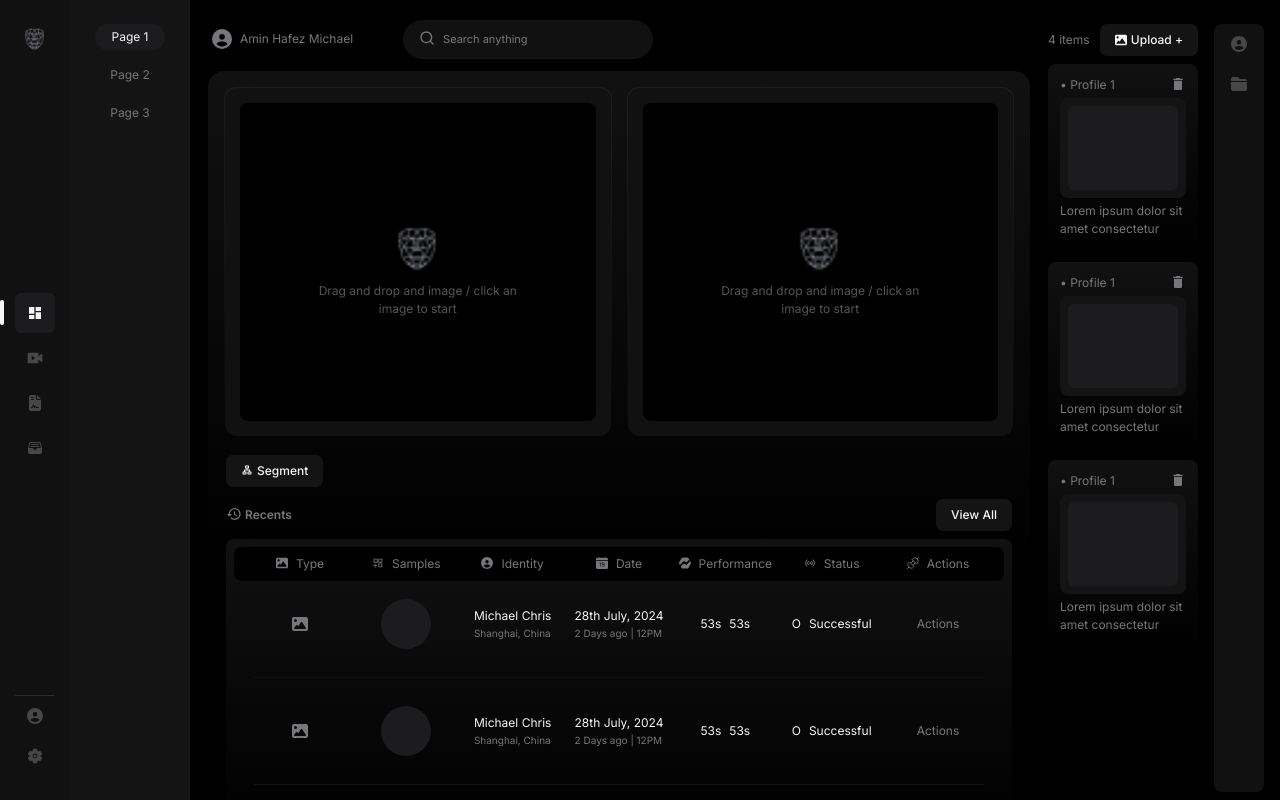
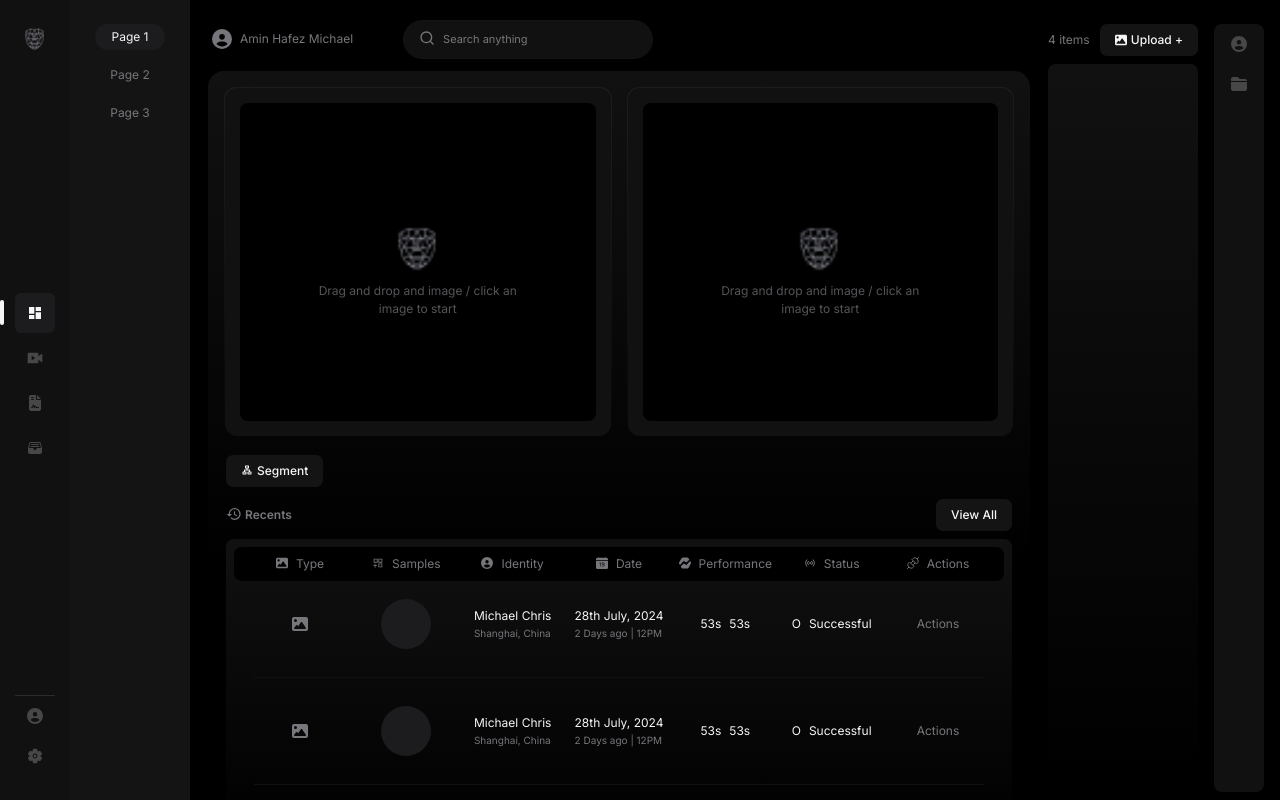
Before and after one commit to Fvlcon1/fvlcon-dashboard, a Next.js app: page /dashboard/home in a window 1280 px wide. Shown: the top 800 px of the page. Built offline with nearby package versions, Linux system fonts and the light colour scheme.

Commit message:
ability to select and delete images

```diff
--- a/src/app/dashboard/home/components/images.tsx
+++ /dev/null
@@ -1,40 +0,0 @@
-import Button from "@components/button/button"
-import AppTypography from "@styles/components/appTypography"
-import Flex from "@styles/components/flex"
-import theme from "@styles/theme"
-import { FaImage } from "react-icons/fa6"
-import { MdDelete } from "react-icons/md"
-import UploadedImage from "./uploadedImage"
-
-const Images = () => {
-    return (
-        <div  className="fixed right-[82px] gap-2 w-[150px] flex flex-col h-[100vh] py-4">
-            <Flex
-                align="center"
-                justify="space-between"
-            >
-                <AppTypography>
-                    4 items
-                </AppTypography>
-                <Button
-                    text="Upload +"
-                    icon={<FaImage className="mt-[-1px]"/>}
-                />
-            </Flex>
-            <div className="w-full h-full rounded-lg overflow-y-auto">
-                <Flex
-                    direction="column"
-                >
-                    {
-                        [1,2,3].map((item, index) => (
-                            <UploadedImage
-                                key={index}
-                            />
-                        ))
-                    }
-                </Flex>
-            </div>
-        </div>
-    )
-}
-export default Images
--- /dev/null
+++ b/src/app/dashboard/home/components/images/controls.tsx
@@ -0,0 +1,55 @@
+'use client'
+
+import Button from "@components/button/button"
+import AppTypography from "@styles/components/appTypography"
+import Flex from "@styles/components/flex"
+import { FaImage } from "react-icons/fa6"
+import Images from "./images"
+import { useRef, useState } from "react"
+import Image from "next/image"
+
+const Controls = () => {
+    const inputRef = useRef<HTMLInputElement | null>(null);
+    const [images, setImages] = useState<string[]>([])
+
+    const inputClicked = () => {
+        inputRef.current?.click()
+    }
+
+    const onFileSelected = (e : FileList | null) => {
+        if(e){
+            const imageUrl = URL.createObjectURL(e[0]);
+            setImages(prev => [...prev, imageUrl])
+            console.log(imageUrl)
+        }
+    }
+
+    return (
+        <div  className="fixed right-[82px] gap-2 w-[150px] flex flex-col h-[100vh] py-4">
+            <Flex
+                align="center"
+                justify="space-between"
+            >
+                <AppTypography>
+                    4 items
+                </AppTypography>
+                <input
+                    ref={inputRef}
+                    type="file"
+                    onChange={e=>onFileSelected(e.target.files)}
+                    className="hidden"
+                />
+                <Button
+                    text="Upload +"
+                    icon={<FaImage className="mt-[-1px]"/>}
+                    onClick={inputClicked}
+                />
+            </Flex>
+            <Images
+                images={images}
+                setImages={setImages}
+            />
+        </div>
+    )
+}
+export default Controls
--- /dev/null
+++ b/src/app/dashboard/home/components/images/images.tsx
@@ -0,0 +1,30 @@
+import Flex from "@styles/components/flex"
+import UploadedImage from "./uploadedImage"
+import { Dispatch, SetStateAction } from "react"
+
+const Images = ({
+    images,
+    setImages
+} : {
+    images? : string[],
+    setImages: Dispatch<SetStateAction<string[]>>
+}) => {
+    return (
+        <div className={`w-full ${images && images.length > 0 ? 'bg-none' : 'bg-gradient-container'} h-full rounded-lg overflow-y-auto`}>
+                <Flex
+                    direction="column"
+                >
+                    {
+                        images?.map((item, index) => (
+                            <UploadedImage
+                                key={index}
+                                image={item}
+                                setImages={setImages}
+                            />
+                        ))
+                    }
+                </Flex>
+            </div>
+    )
+}
+export default Images
--- /dev/null
+++ b/src/app/dashboard/home/components/images/uploadedImage.tsx
@@ -0,0 +1,58 @@
+'use client'
+
+import AppTypography from "@styles/components/appTypography"
+import Flex from "@styles/components/flex"
+import theme from "@styles/theme"
+import Image from "next/image"
+import { Dispatch, SetStateAction } from "react"
+import { MdDelete } from "react-icons/md"
+
+const UploadedImage = ({
+    image,
+    setImages
+} : {
+    image : string,
+    setImages: Dispatch<SetStateAction<string[]>>
+}) => {
+    const handleDelete = () => {
+        setImages(prev => prev.filter((item, i) => item !== image))
+    }
+    return (
+        <div className="p-3 flex flex-col gap-1 rounded-lg bg-gradient-container">
+            <Flex
+                justify="space-between"
+            >
+                <AppTypography>
+                    • Profile 1
+                </AppTypography>
+                <MdDelete
+                    color={theme.colors.text.secondary}
+                    className="hover:scale-[0.9] cursor-pointer duration-300"
+                    onClick={handleDelete}
+                />
+            </Flex>
+            <div className="w-full h-[100px] rounded-lg bg-bg-quantinary p-2 cursor-pointer">
+                <div className="w-full h-full rounded-md bg-bg-quantinary overflow-hidden">
+                    <Image
+                        src={image}
+                        alt="Uploaded Image"
+                        width={0}
+                        height={0}
+                        style={{
+                            width : '100%',
+                            height : 'auto'
+                        }}
+                        className="hover:scale-[1.3] duration-300"
+                    />
+                </div>
+            </div>
+            <AppTypography
+                ellipsis
+                maxLines={2}
+            >
+                Lorem ipsum dolor sit amet consectetur adipisicing elit
+            </AppTypography>
+        </div>
+    )
+}
+export default UploadedImage
--- a/src/app/dashboard/home/components/uploadedImage.tsx
+++ /dev/null
@@ -1,31 +0,0 @@
-import AppTypography from "@styles/components/appTypography"
-import Flex from "@styles/components/flex"
-import theme from "@styles/theme"
-import { MdDelete } from "react-icons/md"
-
-const UploadedImage = () => {
-    return (
-        <div className="p-3 flex flex-col gap-1 rounded-lg bg-gradient-container">
-            <Flex
-                justify="space-between"
-            >
-                <AppTypography>
-                    • Profile 1
-                </AppTypography>
-                <MdDelete color={theme.colors.text.secondary} className="hover:scale-[0.9] cursor-pointer duration-300"/>
-            </Flex>
-            <div className="w-full h-[100px] rounded-lg bg-bg-tetiary p-2">
-                <div className="w-full h-full rounded-md bg-bg-quantinary">
-
-                </div>
-            </div>
-            <AppTypography
-                ellipsis
-                maxLines={2}
-            >
-                Lorem ipsum dolor sit amet consectetur adipisicing elit
-            </AppTypography>
-        </div>
-    )
-}
-export default UploadedImage
--- a/src/app/dashboard/home/page.tsx
+++ b/src/app/dashboard/home/page.tsx
@@ -3,7 +3,7 @@ import Left2 from "@components/sidebar/left2"
 import AppTypography from "@styles/components/appTypography"
 import Flex from "@styles/components/flex"
 import Main from "./components/main"
-import Images from "./components/images"
+import Controls from "./components/images/controls"
 import Right from "@components/sidebar/right"
 import Topbar from "./components/topbar"
 
@@ -19,7 +19,7 @@ const Home = () => {
             </Flex>
             <Topbar />
             <Main />
-            <Images />
+            <Controls />
             <Right />
         </div>
     )
```
Also changed, not shown: src/assets/dev/image1.png (added).
